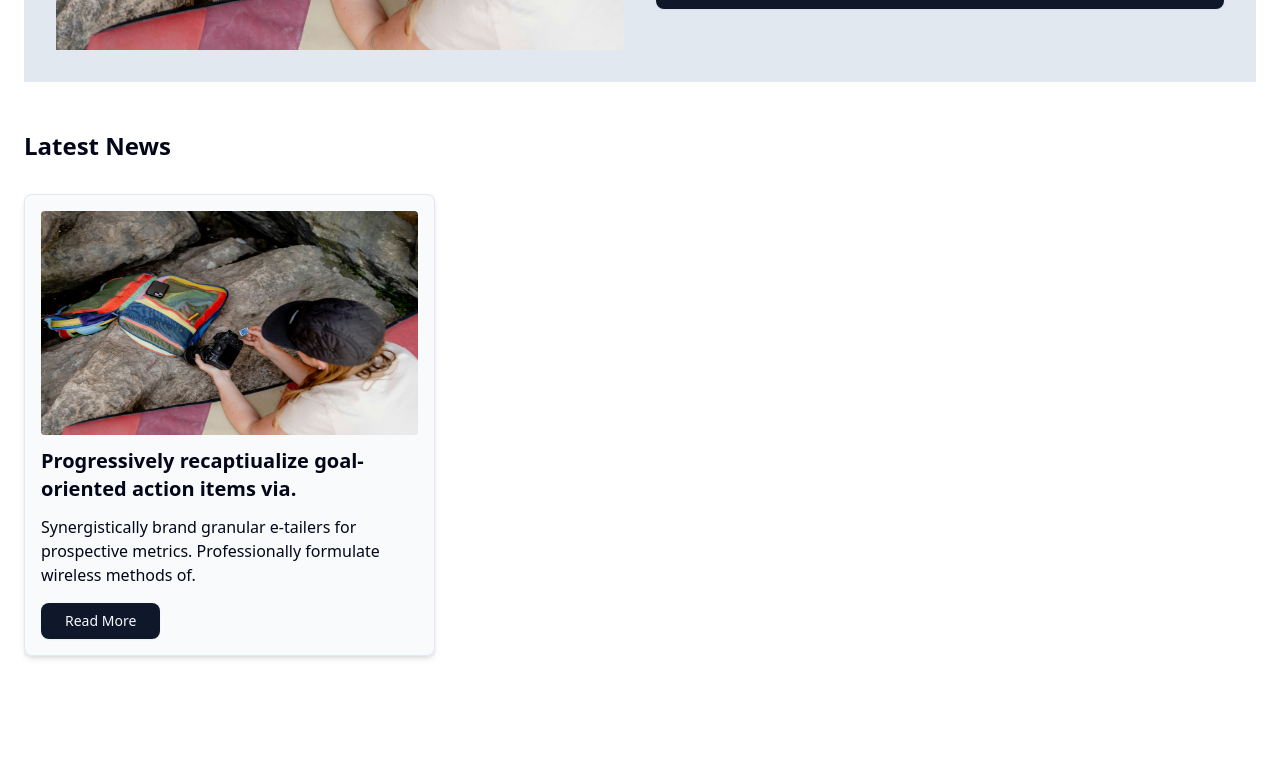
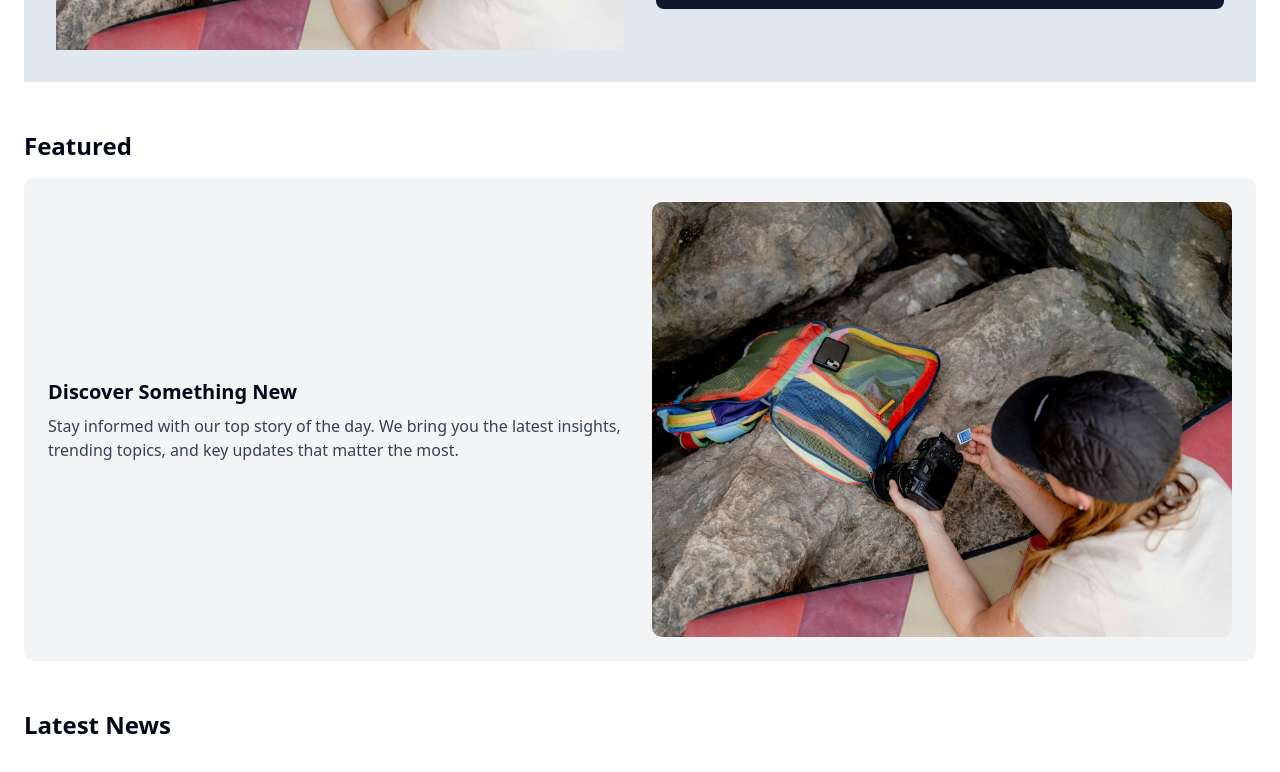
Before and after one commit to Khalid-Saifullaha/next-news-portal, a Next.js app: page / in a window 1280 px wide. Shown: the part 540-1312 px from the top of the page. Built offline with nearby package versions, Linux system fonts and the light colour scheme.

Commit message:
featured added

```diff
--- a/src/app/page.tsx
+++ b/src/app/page.tsx
@@ -1,15 +1,41 @@
 import Banner from "@/components/shared/Banner";
 import NewsCard from "@/components/shared/NewsCard";
 import Image from "next/image";
+import newsImage from "@/assests/banner.jpg";
 
 export default function Home() {
   return (
     <div className="py-12">
       <Banner />
 
+      {/* Featured Section */}
+      <div className="my-12">
+        <h2 className="text-2xl font-bold mb-4">Featured</h2>
+        <div className="flex flex-col md:flex-row items-center gap-6 bg-gray-100 p-6 rounded-lg">
+          <div className="flex-1">
+            <h3 className="text-xl font-semibold mb-2">
+              Discover Something New
+            </h3>
+            <p className="text-gray-700">
+              Stay informed with our top story of the day. We bring you the
+              latest insights, trending topics, and key updates that matter the
+              most.
+            </p>
+          </div>
+          <div className="flex-1">
+            <Image
+              src={newsImage}
+              alt="Featured news"
+              className="rounded-lg object-cover w-full h-auto"
+            />
+          </div>
+        </div>
+      </div>
+
+      {/* Latest News */}
       <div className="my-12">
         <h2 className="text-2xl font-bold mb-8">Latest News</h2>
-        <div className="grid grid-cols-1 md:grid-cols-2 lg:grid-cols-3">
+        <div className="grid grid-cols-1 md:grid-cols-2 lg:grid-cols-3 gap-6">
           <NewsCard />
         </div>
       </div>
```
